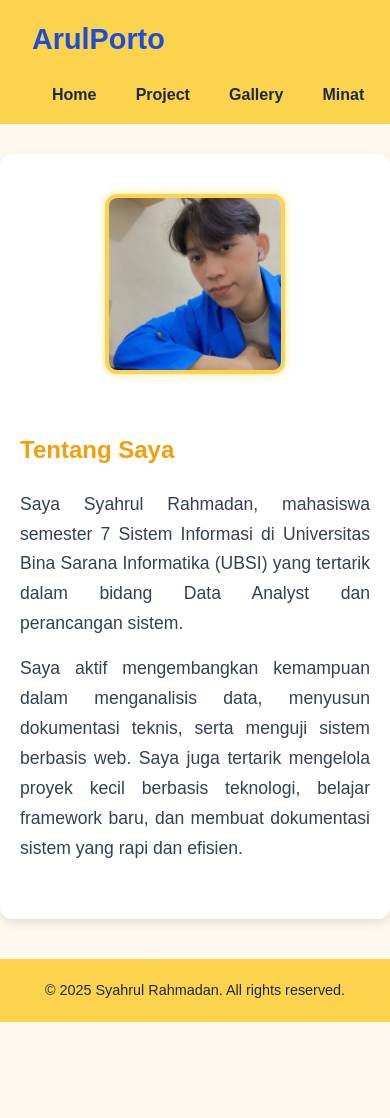
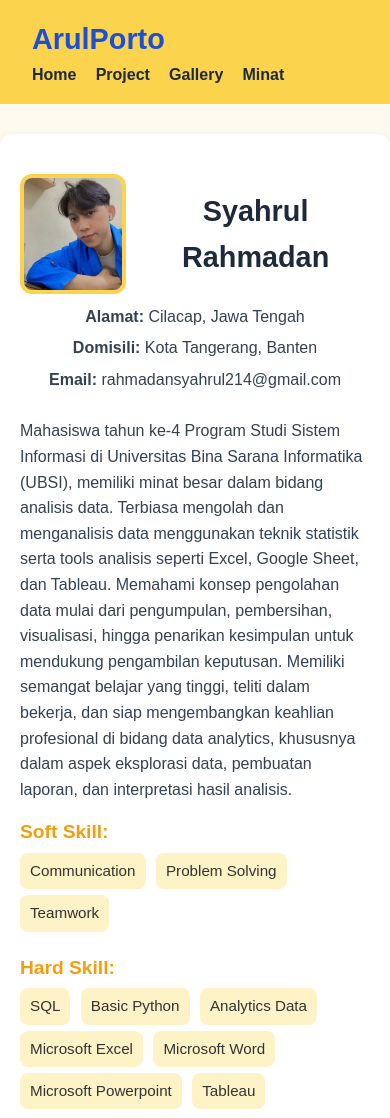
Before and after one commit to Arul1504/Arul1504.github.io, a plain HTML site: page about.html in a window 390 px wide. Shown: the top 1118 px of the page. Before the commit the page ends 1022 px from the top, so only its background shows below. Drawn offline with Linux system fonts and the light colour scheme.

Commit message:
Add files via upload

```diff
--- a/about.html
+++ b/about.html
@@ -2,7 +2,7 @@
 <html lang="id">
   <head>
     <meta charset="UTF-8" />
-  <meta name="viewport" content="width=device-width, initial-scale=1.0"/>
+    <meta name="viewport" content="width=device-width, initial-scale=1.0" />
     <title>Tentang Saya - Syahrul Rahmadan</title>
     <style>
       * {
@@ -11,7 +11,7 @@
         box-sizing: border-box;
       }
       body {
-      font-family: 'Quicksand', sans-serif;
+        font-family: "Quicksand", sans-serif;
         background-color: #fef9ef;
         color: #333;
         line-height: 1.6;
@@ -36,6 +36,7 @@
         display: flex;
         gap: 1.2rem;
         list-style: none;
+        flex-wrap: wrap;
       }
 
       nav ul li a {
@@ -49,67 +50,104 @@
         color: #2563eb;
       }
 
-
-    .logo {
-      font-size: 24px;
-      font-weight: bold;
-      color: #1e293b;
-    }
-
-    nav a {
-      color: #1e293b;
-      text-decoration: none;
-      margin-left: 20px;
-      font-weight: bold;
-      transition: color 0.3s ease;
-    }
-
-    nav a:hover {
-      color: #7c3aed;
-    }
-
       .container {
-      display: flex;
-      gap: 30px;
         padding: 40px 20px;
         max-width: 1000px;
         margin: 30px auto;
         background-color: #ffffff;
         border-radius: 12px;
-      box-shadow: 0 4px 10px rgba(0,0,0,0.1);
+        box-shadow: 0 4px 10px rgba(0, 0, 0, 0.1);
+      }
+
+      /* Bagian profil utama */
+      .profile-top {
+        display: flex;
+        justify-content: space-between;
+        align-items: flex-start;
         flex-wrap: wrap;
       }
 
-    .profile-container {
-      flex: 1;
-      text-align: center;
+      .profile-header {
+        display: flex;
+        align-items: center;
+        gap: 15px;
       }
 
       img.profile {
-      width: 220px;
-      height: 220px;
+        width: 120px;
+        height: 120px;
         object-fit: cover;
         border: 4px solid #fcd34d;
-      box-shadow: 0 0 10px #fde68a;
         border-radius: 12px;
       }
 
-    .text-content {
-      flex: 2;
+      .profile-header h2 {
+        font-size: 1.8rem;
+        color: #1e293b;
+        margin: 0;
       }
 
-    h1 {
-      color: #f59e0b;
-      font-size: 2rem;
-      margin-bottom: 20px;
+      .profile-info {
+        text-align: right;
+        font-size: 1rem;
+        color: #334155;
       }
 
-    p {
-      font-size: 1.1rem;
-      line-height: 1.7;
+      .profile-info p {
+        margin-bottom: 6px;
+      }
+
+      /* Isi konten */
+      .content {
+        margin-top: 20px;
+      }
+
+      .content p {
         margin-bottom: 15px;
+        font-size: 1rem;
         color: #334155;
-      text-align: justify;
+      }
+
+      .content p a {
+        color: #2563eb;
+        text-decoration: none;
+      }
+
+      .content p a:hover {
+        text-decoration: underline;
+      }
+
+      .icon-text {
+        display: flex;
+        align-items: center;
+        gap: 8px;
+        margin-bottom: 15px;
+      }
+
+      .icon-text span {
+        font-size: 1.2rem;
+        color: #7c3aed;
+      }
+
+      h3 {
+        margin-top: 15px;
+        font-size: 1.2rem;
+        color: #f59e0b;
+      }
+
+      ul.skills {
+        list-style: none;
+        margin-top: 5px;
+      }
+
+      ul.skills li {
+        background: #fef3c7;
+        margin-bottom: 6px;
+        padding: 6px 10px;
+        border-radius: 8px;
+        display: inline-block;
+        margin-right: 6px;
+        font-size: 0.95rem;
       }
 
       .footer {
@@ -122,23 +160,17 @@
       }
 
       @media (max-width: 768px) {
-      .container {
+        .profile-top {
           flex-direction: column;
+          align-items: center;
           text-align: center;
         }
-
-      .text-content {
-        text-align: justify;
+        .profile-info {
+          text-align: center;
+          margin-top: 10px;
         }
-
-      img.profile {
-        width: 180px;
-        height: 180px;
-        margin-bottom: 20px;
-      }
-
-      h1 {
-        font-size: 1.5rem;
+        .icon-text {
+          justify-content: center;
         }
       }
     </style>
@@ -155,23 +187,54 @@
     </nav>
 
     <div class="container">
-    <div class="profile-container">
-      <img src="image/foto2.jpg" alt="Syahrul Rahmadan" class="profile">
+      <!-- Bagian profil -->
+      <div class="profile-top">
+        <!-- Foto + Nama -->
+        <div class="profile-header">
+          <img src="image/foto2.jpg" alt="Foto" class="profile" />
+          <h2>Syahrul Rahmadan</h2>
         </div>
-    <div class="text-content">
-      <h1>Tentang Saya</h1>
-      <p>
-        Saya Syahrul Rahmadan, mahasiswa semester 7 Sistem Informasi di Universitas Bina Sarana Informatika (UBSI) yang tertarik dalam bidang Data Analyst dan perancangan sistem.
-      </p>
-      <p>
-        Saya aktif mengembangkan kemampuan dalam menganalisis data, menyusun dokumentasi teknis, serta menguji sistem berbasis web. Saya juga tertarik mengelola proyek kecil berbasis teknologi, belajar framework baru, dan membuat dokumentasi sistem yang rapi dan efisien.
-      </p>
+
+        <!-- Info kanan -->
+        <div class="profile-info">
+          <p><strong>Alamat:</strong> Cilacap, Jawa Tengah</p>
+          <p><strong>Domisili:</strong> Kota Tangerang, Banten</p>
+          <p><strong>Email:</strong> rahmadansyahrul214@gmail.com</p>
         </div>
       </div>
 
-  <div class="footer">
-    &copy; 2025 Syahrul Rahmadan. All rights reserved.
+      <!-- Konten -->
+      <div class="content">
+        <p>Mahasiswa tahun ke-4 Program Studi Sistem Informasi di Universitas Bina Sarana Informatika
+(UBSI), memiliki minat besar dalam bidang analisis data. Terbiasa mengolah dan menganalisis
+data menggunakan teknik statistik serta tools analisis seperti Excel, Google Sheet, dan Tableau.
+Memahami konsep pengolahan data mulai dari pengumpulan, pembersihan, visualisasi, hingga
+penarikan kesimpulan untuk mendukung pengambilan keputusan. Memiliki semangat belajar
+yang tinggi, teliti dalam bekerja, dan siap mengembangkan keahlian profesional di bidang data
+analytics, khususnya dalam aspek eksplorasi data, pembuatan laporan, dan interpretasi hasil
+analisis.
+        </p>
+
+        <h3>Soft Skill:</h3>
+        <ul class="skills">
+          <li>Communication</li>
+          <li>Problem Solving</li>
+          <li>Teamwork</li>
+        </ul>
+
+        <h3>Hard Skill:</h3>
+        <ul class="skills">
+          <li>SQL</li>
+          <li>Basic Python</li>
+          <li>Analytics Data</li>
+          <li>Microsoft Excel</li>
+          <li>Microsoft Word</li>
+          <li>Microsoft Powerpoint</li>
+          <li>Tableau</li>
+        </ul>
+      </div>
     </div>
 
+    <div class="footer">&copy; 2025 Syahrul Rahmadan. All rights reserved.</div>
   </body>
 </html>
```
Also changed, not shown: project.html (+75 -90 lines). Lines whose indentation alone changed are shown as unchanged.
